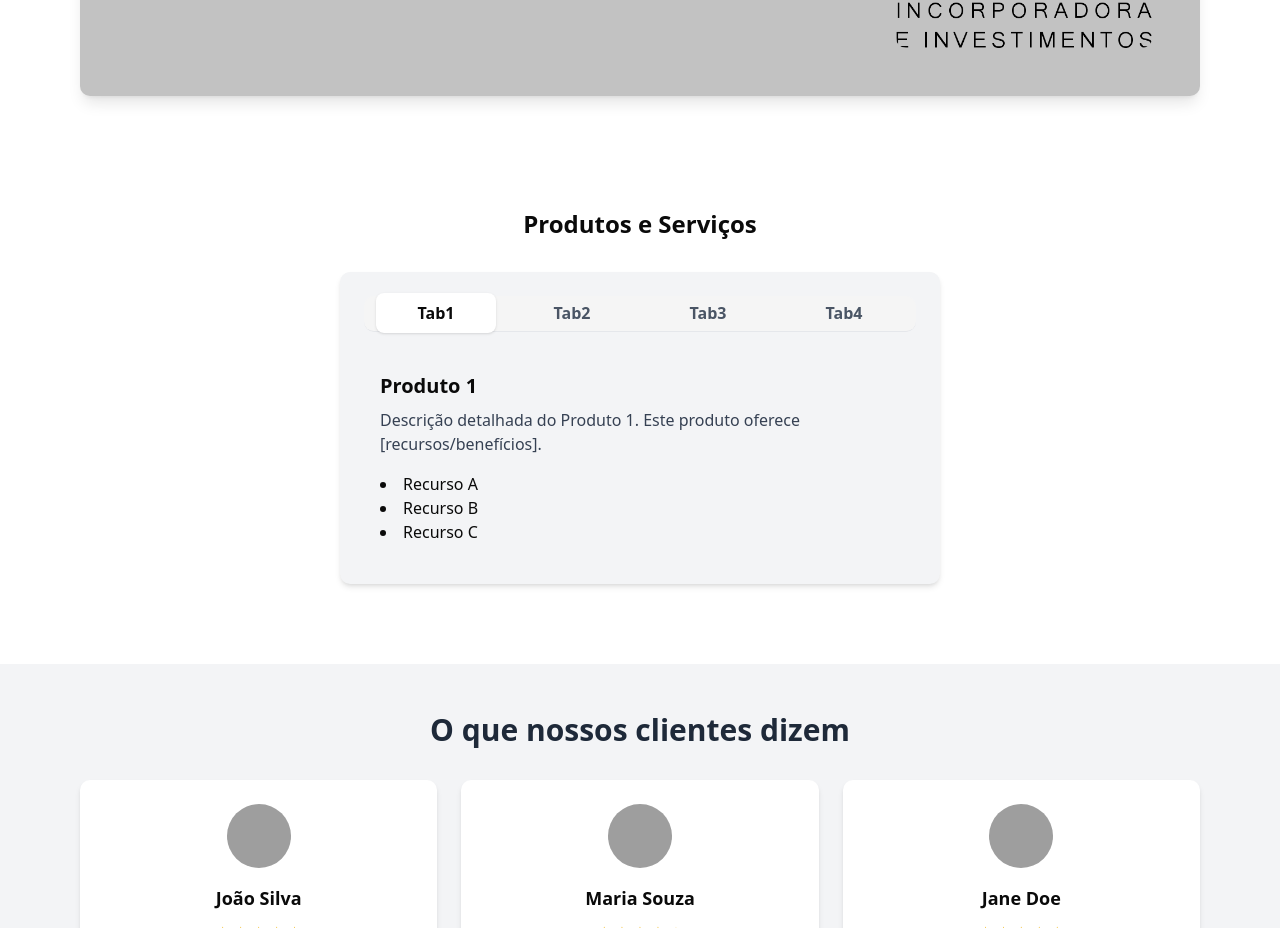
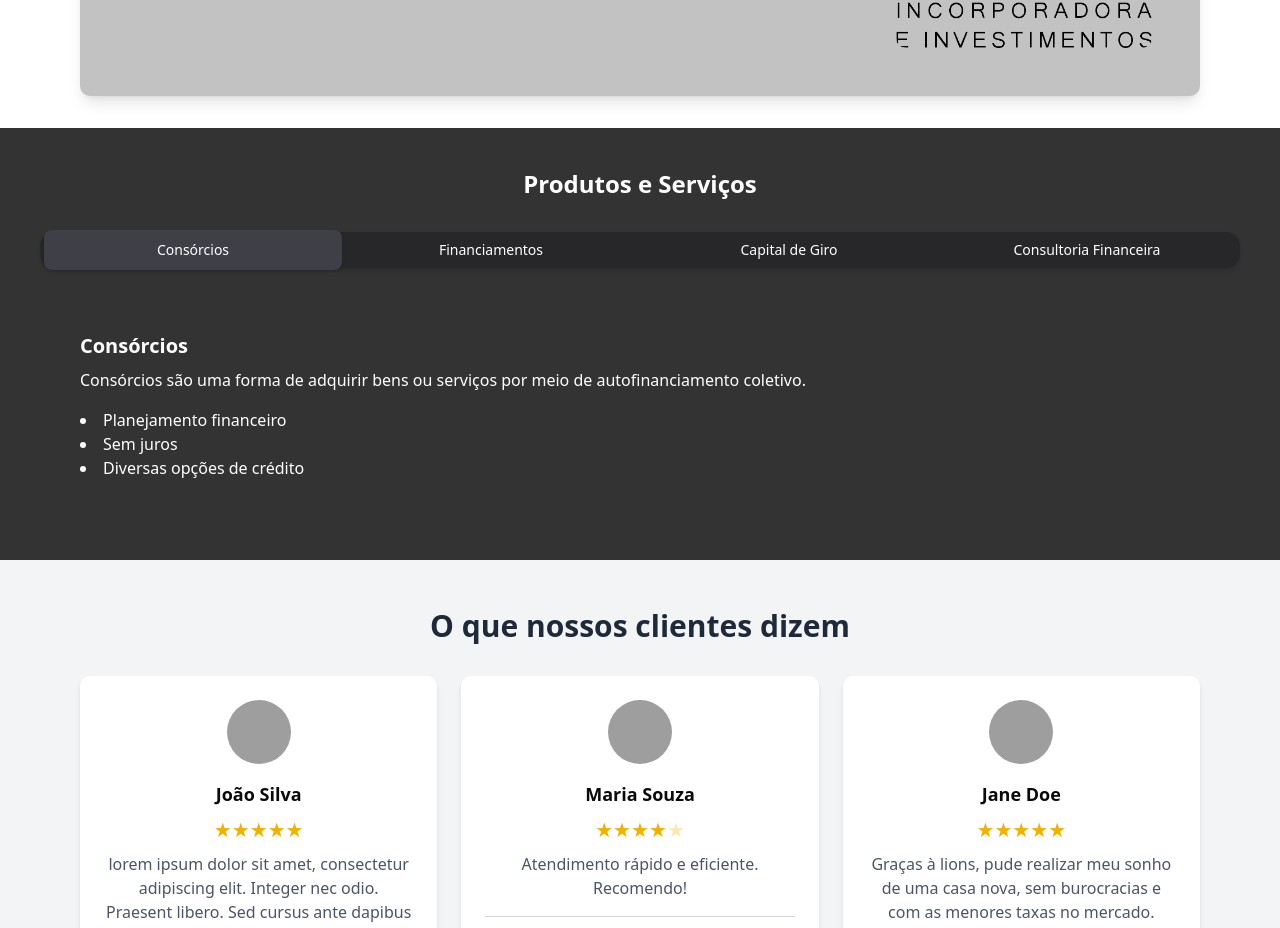
Before and after one commit to gustavohn2017/lions-inc, a Next.js app: page / in a window 1280 px wide. Shown: the part 939-1867 px from the top of the page. Built offline with nearby package versions, Linux system fonts and the light colour scheme; grey boxes are pictures that could not be loaded.

Commit message:
Update Produtos component with new product details and improve styling for better visibility and responsiveness

```diff
--- a/src/app/_components/Produtos/Produtos.tsx
+++ b/src/app/_components/Produtos/Produtos.tsx
@@ -4,75 +4,84 @@ import React, { useState } from 'react';
 import { Tabs, TabsList, TabsTrigger, TabsContent } from "@/components/ui/tabs";
 import { Select, SelectContent, SelectItem, SelectTrigger, SelectValue } from "@/components/ui/select";
 
+type Produto = {
+    titulo: string;
+    descricao: string;
+    recursos: string[];
+};
+
+type ProdutosType = {
+    [key: string]: Produto;
+};
+
 const Produtos = () => {
-    const produtos = {
+    const produtos: ProdutosType = {
         Tab1: {
-            titulo: "Produto 1",
-            descricao: "Descrição detalhada do Produto 1. Este produto oferece [recursos/benefícios].",
-            recursos: ["Recurso A", "Recurso B", "Recurso C"],
+            titulo: "Consórcios",
+            descricao: "Consórcios são uma forma de adquirir bens ou serviços por meio de autofinanciamento coletivo.",
+            recursos: ["Planejamento financeiro", "Sem juros", "Diversas opções de crédito"],
         },
         Tab2: {
-            titulo: "Produto 2",
-            descricao: "Descrição detalhada do Produto 2. Este produto é ideal para [público-alvo].",
-            recursos: ["Recurso X", "Recurso Y", "Recurso Z"],
+            titulo: "Financiamentos",
+            descricao: "Financiamentos são empréstimos concedidos para a aquisição de bens ou serviços, com pagamento parcelado.",
+            recursos: ["Taxas competitivas", "Prazos flexíveis", "Aprovação rápida"],
         },
         Tab3: {
-            titulo: "Serviço 1",
-            descricao: "Descrição detalhada do Serviço 1. Este serviço inclui [componentes/etapas].",
-            recursos: ["Etapa 1", "Etapa 2", "Etapa 3"],
+            titulo: "Capital de Giro",
+            descricao: "Capital de giro para empresas é o recurso necessário para financiar as operações diárias de um negócio.",
+            recursos: ["Melhora do fluxo de caixa", "Facilidade de acesso", "Condições personalizadas"],
         },
         Tab4: {
-            titulo: "Serviço 2",
-            descricao: "Descrição detalhada do Serviço 2. Este serviço fornece [resultados/soluções].",
-            recursos: ["Solução A", "Solução B", "Solução C"],
+            titulo: "Consultoria Financeira",
+            descricao: "Consultoria financeira empresarial oferece orientação especializada para a gestão financeira do seu negócio.",
+            recursos: ["Análise de mercado", "Planejamento estratégico", "Apoio na tomada de decisões"],
         },
     };
 
     const [selectedTab, setSelectedTab] = useState("Tab1");
 
     return (
-        <section className="p-4 md:p-20 flex flex-col items-center">
+        <section className="p-4 md:p-10 flex flex-col items-center w-screen bg-[#333]">
             <div className="text-center">
-                <h1 className="text-2xl font-bold">Produtos e Serviços</h1>
+                <h1 className="text-2xl font-bold text-white">Produtos e Serviços</h1>
             </div>
 
-            <div className="w-full md:w-[600px] mt-8">
+            <div className="w-full mt-8">
                 {/* Dropdown para telas menores */}
                 <div className="md:hidden flex justify-center">
                     <Select value={selectedTab} onValueChange={setSelectedTab}>
-                        <SelectTrigger className="w-full bg-gray-100 border rounded-md text-center">
+                        <SelectTrigger className="w-full bg-white border rounded-md text-center">
                             <SelectValue placeholder="Selecione um produto/serviço" />
                         </SelectTrigger>
-                        <SelectContent className="bg-gray-100 border rounded-md">
+                        <SelectContent className="bg-white border rounded-md">
                             {Object.keys(produtos).map((tab) => (
                                 <SelectItem key={tab} value={tab} className="flex justify-center">
-                                    {tab}
+                                    {produtos[tab].titulo}
                                 </SelectItem>
                             ))}
                         </SelectContent>
                     </Select>
                 </div>
 
-                {/* Card para telas maiores */}
-                <div className="hidden md:block bg-gray-100 rounded-lg shadow-md p-6 justify-center"> {/* Adicionado flex justify-center aqui */}
-                    <Tabs defaultValue="Tab1" className="w-full"> {/* Manteve w-full aqui */}
-                        <TabsList className="flex justify-center border-b border-gray-200 w-full"> {/* Adicionado w-full aqui */}
+                <div className="hidden md:block justify-center w-full">
+                    <Tabs defaultValue="Tab1" className="w-full">
+                        <TabsList className="relative flex w-full p-1 rounded-xl bg-zinc-800 shadow-md">
                             {Object.keys(produtos).map((tab) => (
                                 <TabsTrigger
                                     key={tab}
                                     value={tab}
-                                    className="text-sm md:text-base px-4 py-2 rounded-t-md transition-colors duration-200 hover:bg-gray-200 data-[state=active]:bg-white mx-2 text-gray-600 hover:text-gray-800 font-semibold"
+                                    className="relative w-full h-10 rounded-md text-sm font-medium whitespace-nowrap transition-all focus-visible:relative focus-visible:z-10 data-[state=active]:bg-zinc-700 data-[state=active]:text-white text-white hover:text-white"
                                 >
-                                    {tab}
+                                    {produtos[tab].titulo}
                                 </TabsTrigger>
                             ))}
                         </TabsList>
                         {Object.entries(produtos).map(([tab, conteudo]) => (
-                            <TabsContent key={tab} value={tab} className="mt-4">
+                            <TabsContent key={tab} value={tab} className="mt-4 p-6">
                                 <div className="p-2 md:p-4">
-                                    <h2 className="text-lg md:text-xl font-semibold mb-2">{conteudo.titulo}</h2>
-                                    <p className="text-gray-700 mb-4 text-sm md:text-base">{conteudo.descricao}</p>
-                                    <ul className="list-disc list-inside text-sm md:text-base">
+                                    <h2 className="text-xl font-semibold mb-2 text-white">{conteudo.titulo}</h2>
+                                    <p className="text-white mb-4 text-sm md:text-base">{conteudo.descricao}</p>
+                                    <ul className="list-disc list-inside text-sm md:text-base text-white">
                                         {conteudo.recursos.map((recurso, index) => (
                                             <li key={index}>{recurso}</li>
                                         ))}
@@ -83,15 +92,15 @@ const Produtos = () => {
                     </Tabs>
                 </div>
 
-                {/* Conteúdo dinâmico para telas menores */}
+                {/* Lista para dispositivos mobile. */}
                 <div className="md:hidden flex justify-center">
                     <div className="w-full">
                         {Object.entries(produtos).map(([tab, conteudo]) => (
                             selectedTab === tab && (
-                                <div key={tab} className="p-2 md:p-4 bg-gray-100 rounded-lg shadow-md mt-4">
-                                    <h2 className="text-lg md:text-xl font-semibold mb-2 text-center">{conteudo.titulo}</h2>
-                                    <p className="text-gray-700 mb-4 text-sm md:text-base">{conteudo.descricao}</p>
-                                    <ul className="list-disc list-inside text-sm md:text-base">
+                                <div key={tab} className="p-6 mt-4">
+                                    <h2 className="text-xl font-semibold mb-2 text-center text-white">{conteudo.titulo}</h2>
+                                    <p className="text-white mb-4 text-sm md:text-base">{conteudo.descricao}</p>
+                                    <ul className="list-disc list-inside text-sm md:text-base text-white">
                                         {conteudo.recursos.map((recurso, index) => (
                                             <li key={index}>{recurso}</li>
                                         ))}
```
